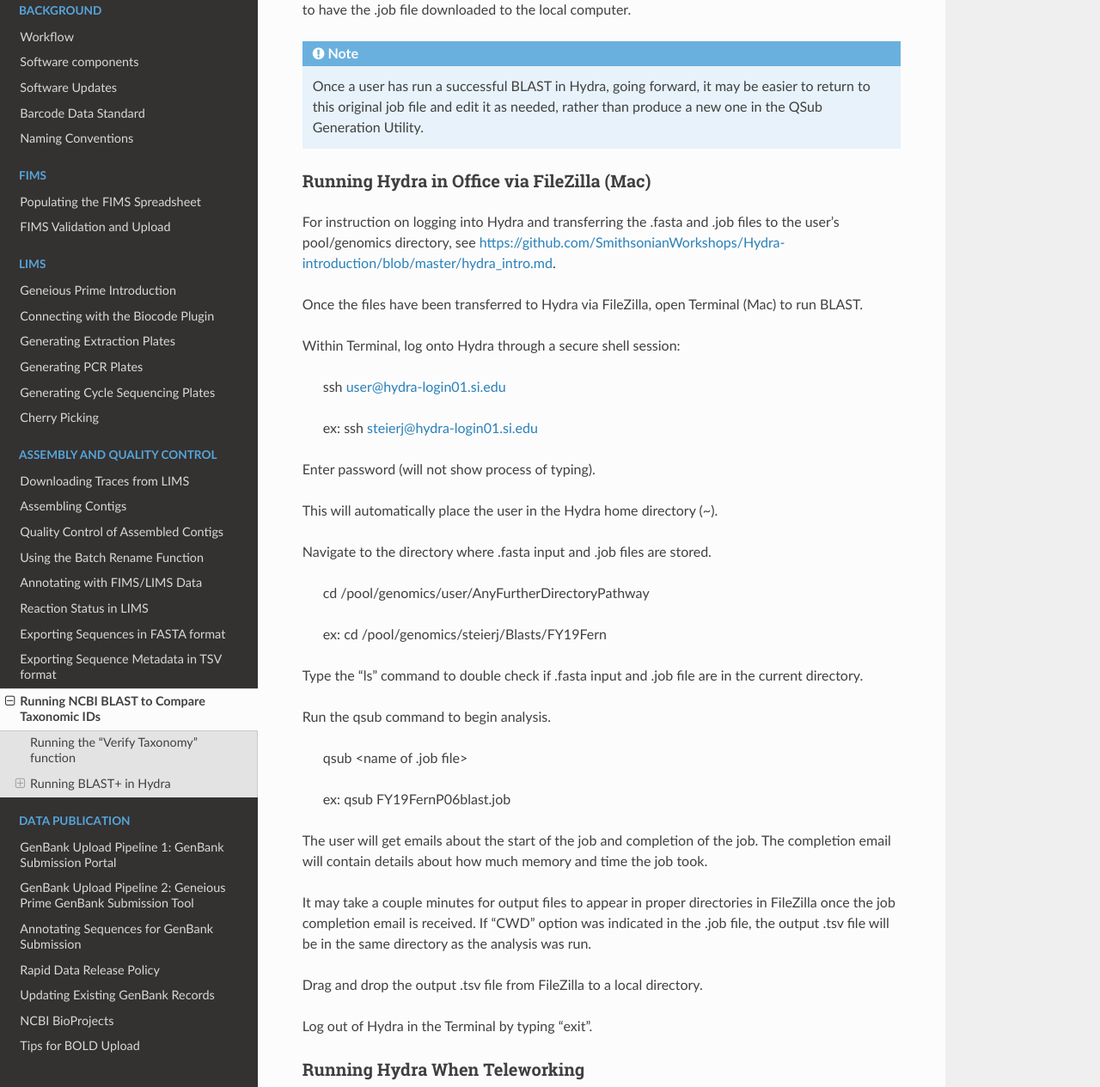
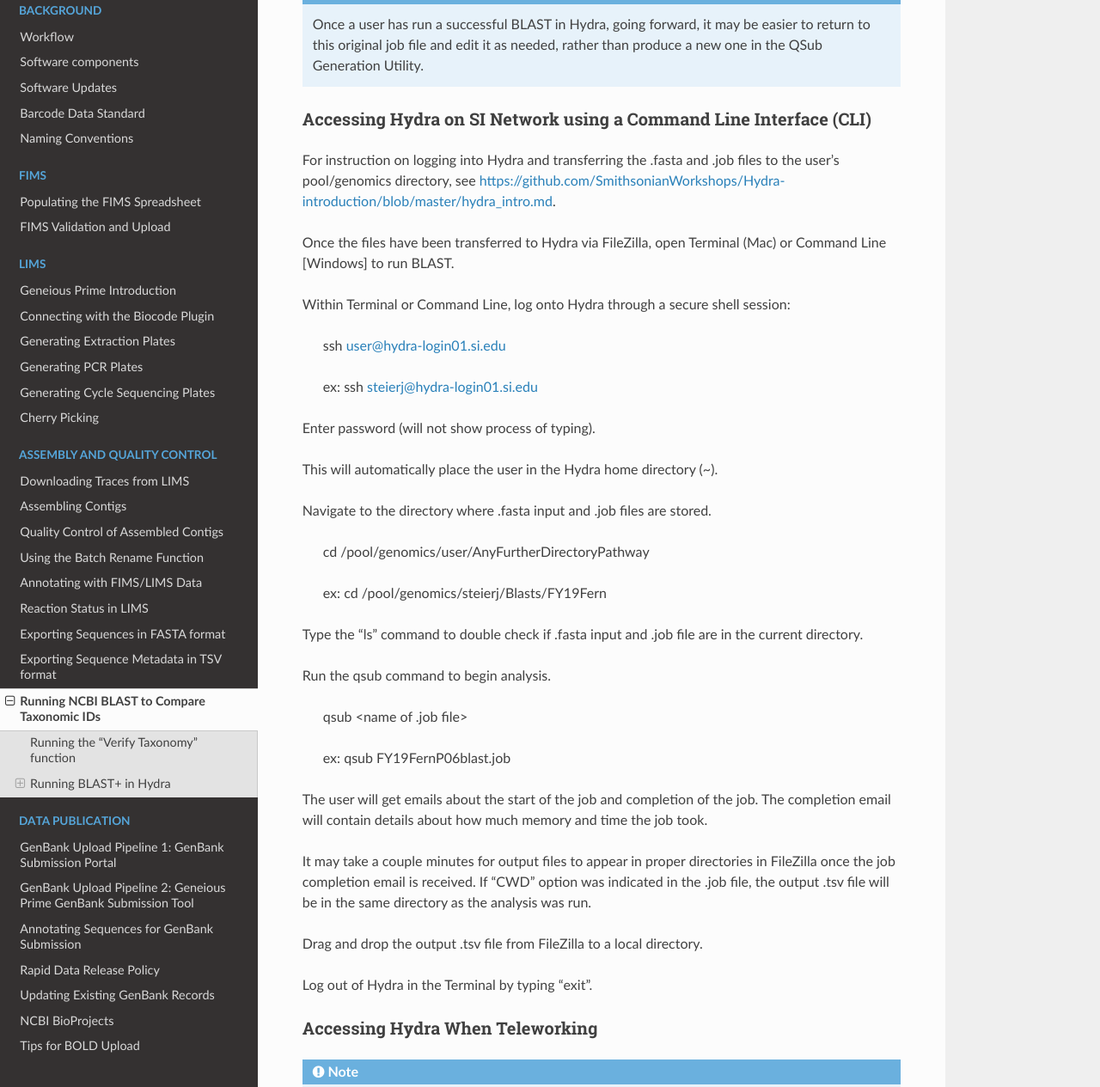
Before and after one commit to SIBarcodeNetwork/ReadtheDocsMaster, a Sphinx documentation site: the page built from Docs/BLAST.rst, in a window 1280 px wide and 1400 px high, scrolled down 6845 px, cut to the strip 135-1400 px from the top of the window. Shown: the whole strip at 86% size. Built offline with Sphinx 7.4.7 and the Read the Docs theme 2.0.0, drawn with Linux system fonts in a browser that asks for light colours; some of the changed text lies outside the part shown.

Commit message:
Update BLAST.rst
corrected reference to in-network command line interface access to Hydra

```diff
--- a/Docs/BLAST.rst
+++ b/Docs/BLAST.rst
@@ -85,8 +85,6 @@
 * a .fasta file with nucleotide sequences and
 * a .job file that Hydra will use to load the program and run the needed commands.
 
-Please note: the below instructions have been written for MAC computers as per SIBN best practise.
-
 Preparing the files
 ~~~~~~~~~~~~~~~~~~~
 
@@ -167,14 +165,14 @@
 
    Once a user has run a successful BLAST in Hydra, going forward, it may be easier to return to this original job file and edit it as needed, rather than produce a new one in the QSub Generation Utility.
 
-Running Hydra in Office via FileZilla (Mac)
-~~~~~~~~~~~~~~~~~~~~~~~~~~~~~~~~~~~~~~~~~~~
+Accessing Hydra on SI Network using a Command Line Interface (CLI)
+~~~~~~~~~~~~~~~~~~~~~~~~~~~~~~~~~~~~~~~~~~~~~~~~~~~~~~~~~~~~~~~~~~~
 
 For instruction on logging into Hydra and transferring the .fasta and .job files to the user's pool/genomics directory, see https://github.com/SmithsonianWorkshops/Hydra-introduction/blob/master/hydra_intro.md.
 
-Once the files have been transferred to Hydra via FileZilla, open Terminal (Mac) to run BLAST.
+Once the files have been transferred to Hydra via FileZilla, open Terminal (Mac) or Command Line [Windows] to run BLAST.
 
-Within Terminal, log onto Hydra through a secure shell session:
+Within Terminal or Command Line, log onto Hydra through a secure shell session:
 
    ssh user@hydra-login01.si.edu
 
@@ -208,7 +206,7 @@
 Log out of Hydra in the Terminal by typing “exit”.
 
 
-Running Hydra When Teleworking
+Accessing Hydra When Teleworking
 ~~~~~~~~~~~~~~~~~~~~~~~~~~~~~~
 
 .. note::
```
